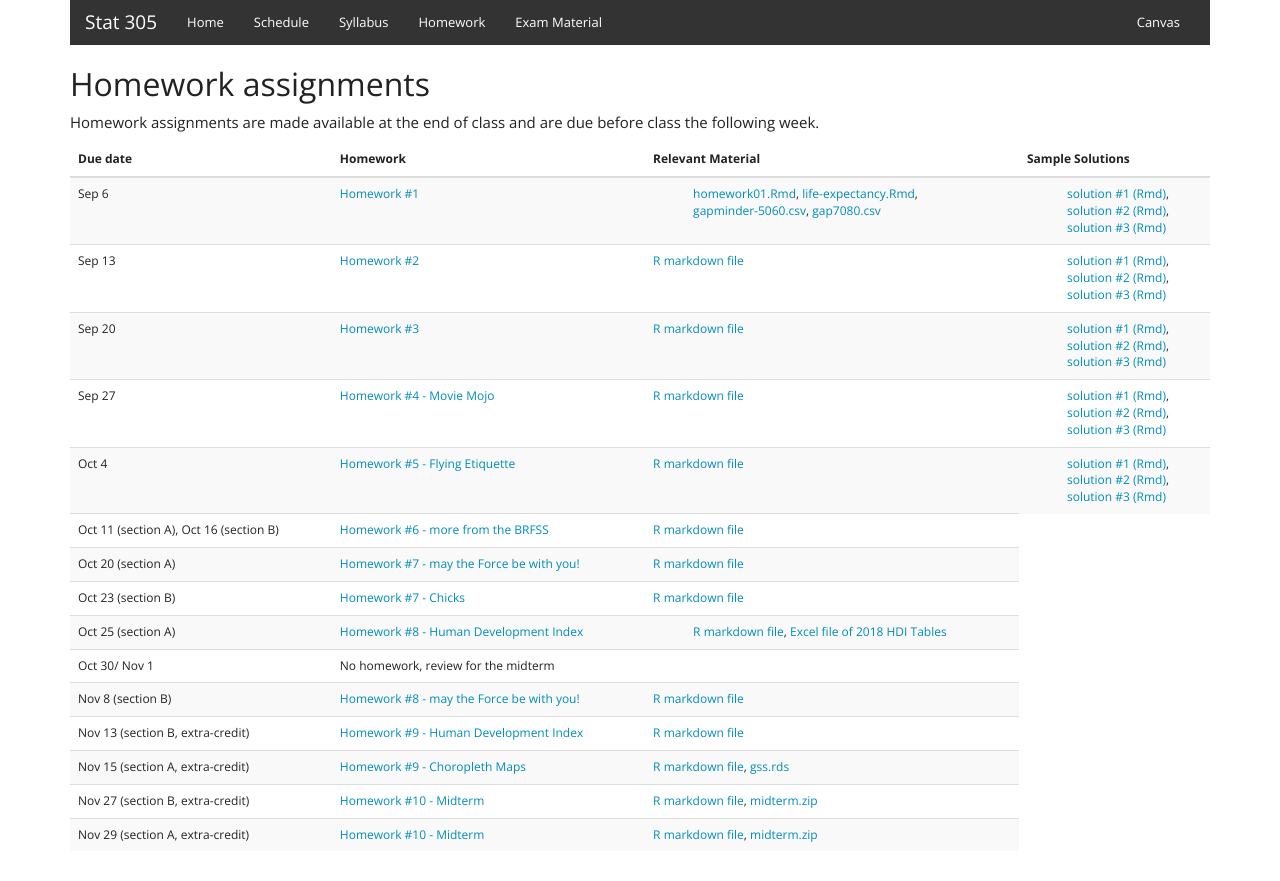
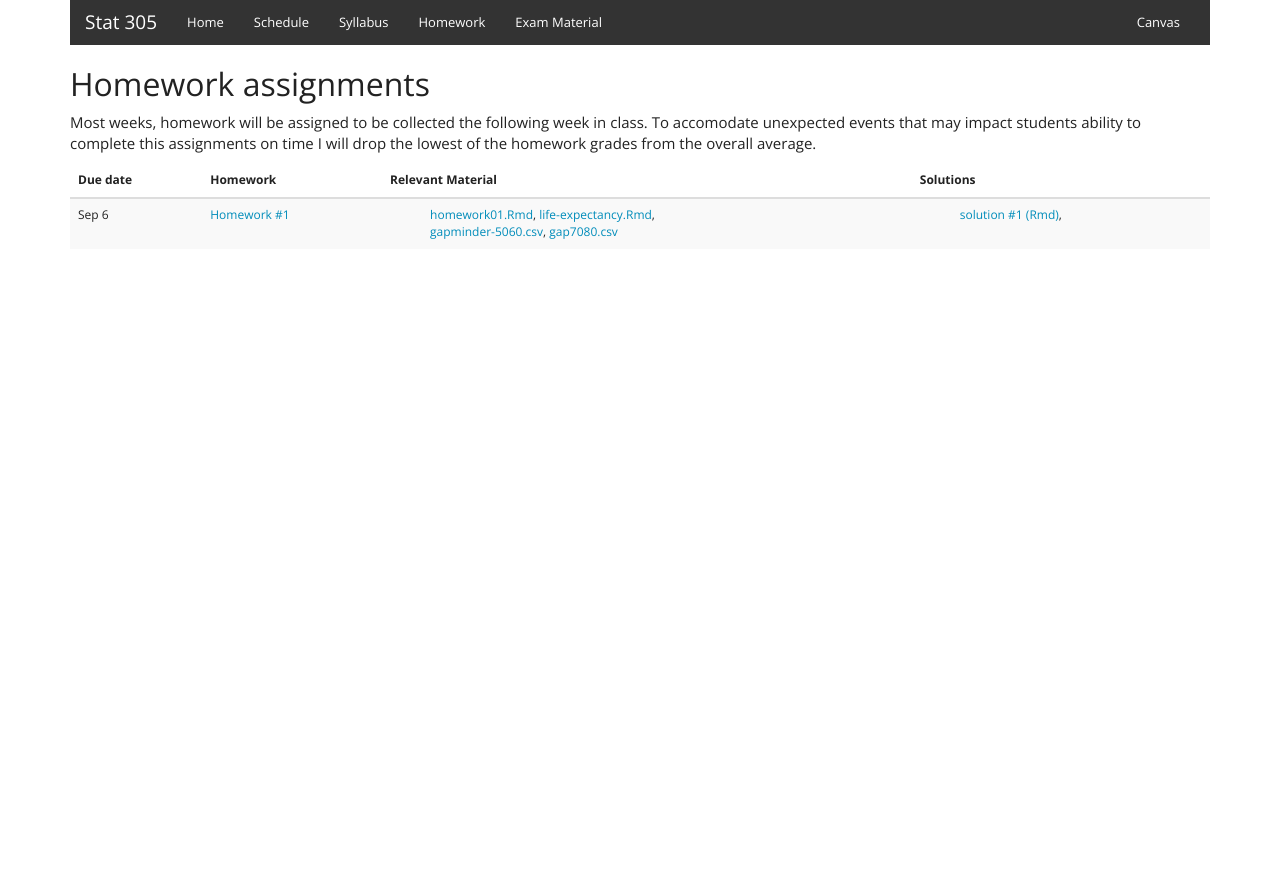
Before and after one commit to ashirazist/stat305.github.io, a Jekyll site: the page built from homework.html, in a window 1280 px wide. Shown: the top 881 px of the page. Built offline with Jekyll 4.4.1, drawn with Linux system fonts in a browser that asks for light colours.

Commit message:
uploading hw1

```diff
--- a/homework.html
+++ b/homework.html
@@ -8,7 +8,7 @@ root: ""
 <h2>Homework assignments</h2>
 
 <p>
-Homework assignments are made available at the end of class and are due before class the following week.
+Most weeks, homework will be assigned to be collected the following week in class. To accomodate unexpected events that may impact students ability to complete this assignments on time I will drop the lowest of the homework grades from the overall average.
 </p>
 
 
@@ -18,13 +18,13 @@ Homework assignments are made available at the end of class and are due before c
         <th>Due date</th>
         <th>Homework</th>
         <th>Relevant Material</th>
-        <th>Sample Solutions</th>
+        <th>Solutions</th>
       </tr>
     </thead>
     <tbody>
       <tr>
         <td>Sep 6</td>
-        <td><a href="homework/homework01.html">Homework #1</a></td>
+        <td><a href="./materials/hw/hw1/stat305-hw1.pdf">Homework #1</a></td>
         <td>
           <dd>
           <a href="homework/homework01.Rmd">homework01.Rmd</a>, <a href="homework/life-expectancy.Rmd">life-expectancy.Rmd</a>, <br>
@@ -33,102 +33,9 @@ Homework assignments are made available at the end of class and are due before c
         <td>
           <dd>
           <a href="homework/solutions/HW1-sample-1.html">solution #1</a> <a href="homework/solutions/HW1-sample-1.Rmd">(Rmd)</a>, <br>
-          <a href="homework/solutions/HW1-sample-2.html">solution #2</a> <a href="homework/solutions/HW1-sample-2.Rmd">(Rmd)</a>, <br>
-          <a href="homework/solutions/HW1-sample-3.html">solution #3</a> <a href="homework/solutions/HW1-sample-3.Rmd">(Rmd)</a>
+
           </dd>
         </td>
-      </tr>
-      <tr>
-        <td>Sep 13</td>
-        <td><a href="homework/homework02.html">Homework #2</a></td>
-        <td><a href="homework/homework02.Rmd">R markdown file</a></td>
-        <td>
-          <dd>
-          <a href="homework/solutions/HW2-sample-1.html">solution #1</a> <a href="homework/solutions/HW2-sample-1.Rmd">(Rmd)</a>, <br>
-          <a href="homework/solutions/HW2-sample-2.html">solution #2</a> <a href="homework/solutions/HW2-sample-2.Rmd">(Rmd)</a>, <br>
-          <a href="homework/solutions/HW2-sample-3.html">solution #3</a> <a href="homework/solutions/HW2-sample-3.Rmd">(Rmd)</a>
-          </dd>
-        </td>
-      </tr><tr>
-        <td>Sep 20</td>
-        <td><a href="homework/homework03.html">Homework #3</a></td>
-        <td><a href="homework/homework03.Rmd">R markdown file</a></td> <td>
-          <dd>
-          <a href="homework/solutions/HW3-sample-1.html">solution #1</a> <a href="homework/solutions/HW3-sample-1.Rmd">(Rmd)</a>, <br>
-          <a href="homework/solutions/HW3-sample-2.html">solution #2</a> <a href="homework/solutions/HW3-sample-2.Rmd">(Rmd)</a>, <br>
-          <a href="homework/solutions/HW3-sample-3.html">solution #3</a> <a href="homework/solutions/HW3-sample-3.Rmd">(Rmd)</a>
-          </dd>
-        </td>
-        </tr><tr>
-        <td>Sep 27</td>
-         <td><a href="homework/homework04.html">Homework #4 - Movie Mojo</a></td>
-        <td><a href="homework/homework04.Rmd">R markdown file</a></td>
-        <td>
-          <dd>
-          <a href="homework/solutions/HW4-sample-1.html">solution #1</a> <a href="homework/solutions/HW4-sample-1.Rmd">(Rmd)</a>, <br>
-          <a href="homework/solutions/HW4-sample-2.html">solution #2</a> <a href="homework/solutions/HW4-sample-2.Rmd">(Rmd)</a>, <br>
-          <a href="homework/solutions/HW4-sample-3.html">solution #3</a> <a href="homework/solutions/HW4-sample-3.Rmd">(Rmd)</a>
-          </dd>
-        </td>
-        </tr><tr>
-        <td>Oct 4</td>
-         <td><a href="homework/homework05.html">Homework #5 - Flying Etiquette</a></td>
-        <td><a href="homework/homework05.Rmd">R markdown file</a></td>
-        <td>
-          <dd>
-          <a href="homework/solutions/HW5-sample-1.html">solution #1</a> <a href="homework/solutions/HW5-sample-1.Rmd">(Rmd)</a>, <br>
-          <a href="homework/solutions/HW5-sample-2.html">solution #2</a> <a href="homework/solutions/HW5-sample-2.Rmd">(Rmd)</a>, <br>
-          <a href="homework/solutions/HW5-sample-3.html">solution #3</a> <a href="homework/solutions/HW5-sample-3.Rmd">(Rmd)</a>
-          </dd>
-        </td>
-      </tr><tr>
-        <td>Oct 11 (section A), Oct 16 (section B)</td>
-         <td><a href="homework/homework06.html">Homework #6 - more from the BRFSS</a></td>
-        <td><a href="homework/homework06.Rmd">R markdown file</a></td         <td></td>
-      </tr><tr>
-        <td>Oct 20 (section A)</td>
-        <td><a href="homework/homework07.html">Homework #7 - may the Force be with you!</a></td>
-        <td><a href="homework/homework07.Rmd">R markdown file</a></td         <td></td>
-      </tr><tr>
-        <td>Oct 23 (section B)</td>
-        <td><a href="homework/homework07-sectionB.html">Homework #7 - Chicks</a></td>
-        <td><a href="homework/homework07-sectionB.Rmd">R markdown file</a></td         <td></td>
-      </tr>
-      <tr>
-        <td>Oct 25 (section A)</td>
-        <td><a href="homework/homework08.html">Homework #8 - Human Development Index</a></td>
-        <td>          <dd>
-<a href="homework/homework08.Rmd">R markdown file</a>, <a href="http://hdr.undp.org/sites/default/files/2018_statistical_annex_all.xlsx">Excel file of 2018 HDI Tables</a>
-</dd>
-</td>
-      </tr><tr>
-        <td>Oct 30/ Nov 1</td>
-        <td>No homework, review for the midterm</td>
-        <td></td>
-      </tr><tr>
-        <td>Nov 8 (section B)</td>
-        <td><a href="homework/homework07.html">Homework #8 - may the Force be with you!</a></td>
-        <td><a href="homework/homework07.Rmd">R markdown file</a></td>
-        </tr>
-        <tr>
-        <td>Nov 13 (section B, extra-credit)</td>
-        <td><a href="homework/homework08.html">Homework #9 - Human Development Index</a></td>
-        <td><a href="homework/homework08.Rmd">R markdown file</a></td>
-        </tr>
-         <tr>
-        <td>Nov 15 (section A, extra-credit)</td>
-        <td><a href="homework/homework09.html">Homework #9 - Choropleth Maps</a></td>
-        <td><a href="homework/homework09.Rmd">R markdown file</a>, <a href="homework/data/gss.rds">gss.rds</a></td>
-        </tr>
-         <tr>
-        <td>Nov 27 (section B, extra-credit)</td>
-        <td><a href="homework/homework10.html">Homework #10 - Midterm</a></td>
-        <td><a href="homework/homework10.Rmd">R markdown file</a>, <a href="homework/data/midterm-579-section-B.zip">midterm.zip</a></td>
-        </tr>
-        <tr>
-        <td>Nov 29 (section A, extra-credit)</td>
-        <td><a href="homework/homework10.html">Homework #10 - Midterm</a></td>
-        <td><a href="homework/homework10.Rmd">R markdown file</a>, <a href="homework/data/midterm-579-section-A.zip">midterm.zip</a></td>
-        </tr>
+
     </tbody>
   </table>
```
Also changed, not shown: 1 other file.
